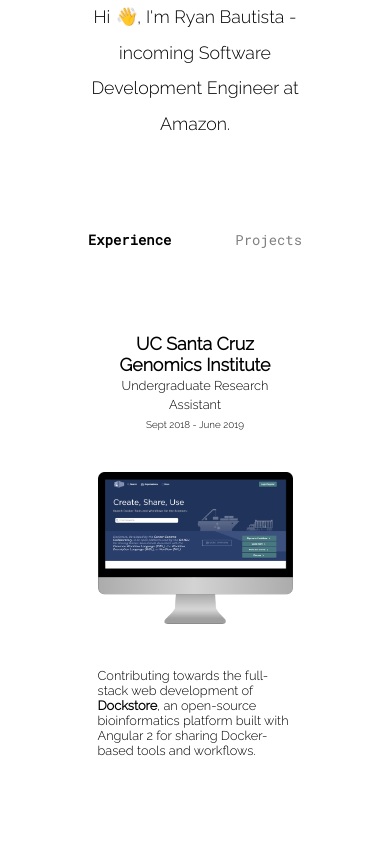
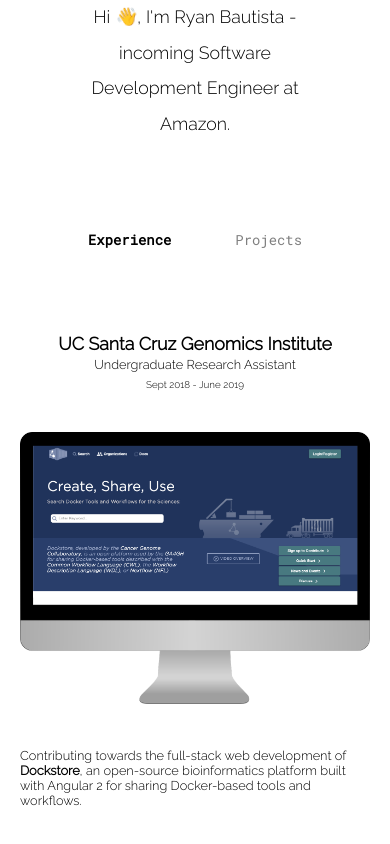
Before and after one commit to rjbautis/personal_website_v2, a React (Create React App) app: page / in a window 390 px wide. Shown: the part 1434-2278 px from the top of the page. Before the commit the page ends 2244 px from the top, so only its background shows below. Built offline with nearby package versions, Linux system fonts and the light colour scheme; the HTML template or start-up script is replaced by a standard one.

Commit message:
Changed css module imports to styles Added media query for mobile phone images

```diff
--- a/src/App.js
+++ b/src/App.js
@@ -1,5 +1,5 @@
 import React, { Component } from 'react';
-import appStyles from './App.module.css';
+import styles from './App.module.css';
 import Landing from './components/Landing';
 import AboutMe from './components/AboutMe';
 import Menu from './components/Menu';
@@ -35,9 +35,9 @@
     const { activeItem } = this.state;
 
     return (
-      <div className={appStyles.app}>
+      <div className={styles.app}>
         <Landing/>
-        <div className={appStyles.san_francisco_img}/>
+        <div className={styles.san_francisco_img}/>
         <div className="content" ref={this.contentRef}>
           <AboutMe/>
           <Menu setItemActive={this.setItemActive} activeItem={activeItem}/>
@@ -48,7 +48,7 @@
           role="img"
           alt="finger-pointing-down"
           aria-label="hidden"
-          className={appStyles.finger_animation}
+          className={styles.finger_animation}
           onClick={this.scrollToContent}
         >
           👇
--- a/src/components/AboutMe.js
+++ b/src/components/AboutMe.js
@@ -1,15 +1,15 @@
 import React from 'react';
-import aboutMeStyles from '../styles/AboutMe.module.css';
+import styles from '../styles/AboutMe.module.css';
 
 const AboutMe = () => {
   return (
-    <div className={aboutMeStyles.about_me_section}>
+    <div className={styles.about_me_section}>
       {'Hi '}
       <span
         role="img"
         alt="waving-hand"
         aria-label="hidden"
-        className={aboutMeStyles.hand_animation}
+        className={styles.hand_animation}
       >
         👋
       </span>
--- a/src/components/Experience.js
+++ b/src/components/Experience.js
@@ -1,32 +1,32 @@
 import React from 'react';
-import experienceStyle from '../styles/Experience.module.css';
+import styles from '../styles/Item.module.css';
 import experienceData from '../assets/data/experienceData';
 
 const ExperienceItem = props => {
   const { company, link, imgSrc, title, duration, about } = props;
 
   return (
-    <div className={experienceStyle.experience_item}>
-      <div className={experienceStyle.experience_container}>
-        <a href={link} className={experienceStyle.experience_company}>
+    <div className={styles.item}>
+      <div className={styles.item_container}>
+        <a href={link} className={styles.item_company}>
           {company}
         </a>
         <br />
-        <span className={experienceStyle.experience_title}>{title}</span>
+        <span className={styles.item_title}>{title}</span>
         <br />
-        <span className={experienceStyle.experience_duration}>{duration}</span>
+        <span className={styles.item_duration}>{duration}</span>
       </div>
-      <div className={experienceStyle.experience_container}>
+      <div className={styles.item_container}>
         {/* eslint-disable */}
         <img
           src={require(`../assets/images/${imgSrc}`)}
           alt="dockstore"
-          className={experienceStyle.experience_img}
+          className={styles.item_img_web}
         />
       </div>
-      <div className={experienceStyle.experience_container}>
+      <div className={styles.item_container}>
         <span
-          className={experienceStyle.experience_about}
+          className={styles.item_about}
           dangerouslySetInnerHTML={{ __html: about }}
         />
       </div>
@@ -50,7 +50,7 @@
   });
 
   return (
-    <div className={experienceStyle.experience_section}>{experienceItems}</div>
+    <div className={styles.component_section}>{experienceItems}</div>
   );
 };
 
--- a/src/components/Landing.js
+++ b/src/components/Landing.js
@@ -1,9 +1,9 @@
 import React from 'react';
-import landingStyles from '../styles/Landing.module.css';
+import styles from '../styles/Landing.module.css';
 
 const Landing = () => {
   return (
-    <header className={landingStyles.landing_header}>
+    <header className={styles.landing_header}>
       <h1 className="important">Ryan Bautista</h1>
       <br />
       <h2 className="important">
--- a/src/components/Menu.js
+++ b/src/components/Menu.js
@@ -1,5 +1,5 @@
 import React from 'react';
-import menuStyles from '../styles/Menu.module.css';
+import styles from '../styles/Menu.module.css';
 
 const Menu = props => {
   const menuItems = [
@@ -18,20 +18,20 @@
   };
 
   return (
-    <div className={menuStyles.menu_content}>
+    <div className={styles.menu_content}>
       <ul>
         {menuItems.map(item => {
           return (
             <li
               className={
                 props.activeItem === item.key
-                  ? menuStyles.menu_item_active
-                  : menuStyles.menu_item_inactive
+                  ? styles.menu_item_active
+                  : styles.menu_item_inactive
               }
               key={item.key}
             >
               <span
-                className={menuStyles.menu_item_text}
+                className={styles.menu_item_text}
                 onClick={setParentState.bind(this, item.key)}
                 onKeyPress={() => {}}
                 tabIndex={-1}
--- a/src/styles/Experience.module.css
+++ b/src/styles/Item.module.css
@@ -1,4 +1,4 @@
-.experience_section {
+.component_section {
     font-family: 'Raleway', sans-serif;
     display: flex;
     flex-direction: column;
@@ -7,37 +7,57 @@
     font-weight: lighter;
 }
 
-.experience_item {
+.item {
     width: 100%;
     padding-bottom: 2rem;
 }
 
-.experience_company {
+.item_company {
     font-weight: bold;
     font-size: calc(10px + 2vmin);
 }
 
-.experience_title {
+.item_title {
     font-size: calc(5px + 2vmin);
 }
 
-.experience_duration {
+.item_duration {
     font-size: calc(2px + 2vmin);
 }
 
-.experience_about {
+.item_about {
     display: block;
     text-align: left;
     font-size: calc(5px + 2vmin);
 }
 
-.experience_container {
+.item_container {
     padding: 20px;
     margin: auto;
     max-width: 50%;
 }
 
-.experience_img {
+@media (max-width: 600px) {
+    .item_container {
+        padding: 20px;
+        margin: auto;
+        max-width: 100%;
+    }
+}
+
+.item_img_web {
     width: 100%;
     height: auto;
 }
+
+.item_img_mobile {
+    width: 60%;
+    height: auto;
+}
+
+@media (max-width: 600px){
+    .item_img_mobile {
+        width: 100%;
+        height: auto;
+    }
+}
```
